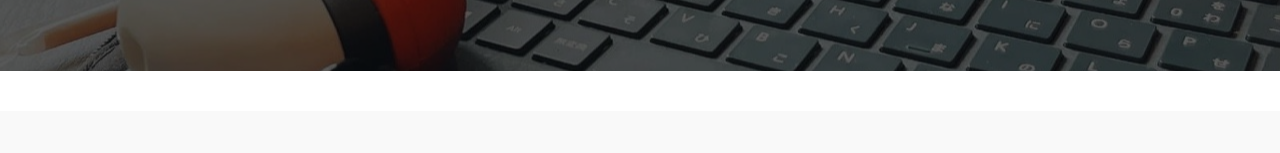
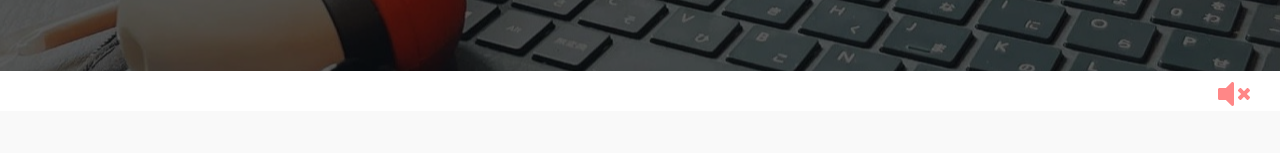
Before and after one commit to BaoNG0105/Portfolio, a React (Vite) app: page / in a window 1280 px wide. Shown: the part 647-800 px from the top of the page. Built offline with nearby package versions, Linux system fonts and the light colour scheme; a web font is replaced by a local one.

Commit message:
import background music

```diff
--- a/src/App.jsx
+++ b/src/App.jsx
@@ -5,12 +5,14 @@ import Footer from './components/Footer';
 import Hero from './components/Hero';
 import ProjectsSection from './sections/ProjectsSection';
 import CherryBlossom from './components/CherryBlossom'; // Import component hoa đào
-// import './styles/App.css'; // File CSS tổng thể
+import AudioPlayer from './components/AudioPlayer'; // Import component AudioPlayer
+import backgroundMusic from './assets/audio/music.mp3';  // Import file nhạc
 
 function App() {
   return (
     <div className="App">
       <CherryBlossom /> {/* Thêm component hoa đào */}
+      <AudioPlayer src={backgroundMusic} /> {/* Thêm component audio */}
       <Header />
       {/* Thêm các section như About, Contact ở đây */}
       <main>
--- /dev/null
+++ b/src/components/AudioPlayer.jsx
@@ -0,0 +1,61 @@
+import React, { useState, useRef, useEffect } from 'react';
+import { FaVolumeUp, FaVolumeMute } from 'react-icons/fa';
+import '../styles/AudioPlayer.css';
+
+const AudioPlayer = ({ src }) => {
+  const [isPlaying, setIsPlaying] = useState(false);
+  const audioRef = useRef(null);
+
+  // Hàm để bật/tắt nhạc
+  const togglePlayPause = () => {
+    const audioEl = audioRef.current;
+    if (isPlaying) {
+      audioEl.pause();
+    } else {
+      audioEl.play().catch(error => console.log("Error attempting to play audio:", error));
+    }
+    // Trạng thái sẽ được cập nhật bởi event listener 'play' và 'pause'
+    // nên không cần gọi setIsPlaying ở đây nữa để tránh xung đột.
+  };
+
+  useEffect(() => {
+    const audioEl = audioRef.current;
+
+    // Đồng bộ trạng thái isPlaying với trình phát audio
+    const handlePlay = () => setIsPlaying(true);
+    const handlePause = () => setIsPlaying(false);
+
+    audioEl.addEventListener('play', handlePlay);
+    audioEl.addEventListener('pause', handlePause);
+
+    // Logic tự động phát khi người dùng tương tác lần đầu
+    const handleFirstInteraction = () => {
+      if (audioEl.paused) {
+        audioEl.play().catch(error => {
+          console.log("Autoplay was prevented. User needs to click the button.", error);
+        });
+      }
+      window.removeEventListener('click', handleFirstInteraction);
+    };
+
+    window.addEventListener('click', handleFirstInteraction);
+
+    // Dọn dẹp khi component unmount
+    return () => {
+      audioEl.removeEventListener('play', handlePlay);
+      audioEl.removeEventListener('pause', handlePause);
+      window.removeEventListener('click', handleFirstInteraction);
+    };
+  }, []); // <-- Thay đổi ở đây: mảng rỗng để effect chỉ chạy một lần
+
+  return (
+    <div>
+      <audio ref={audioRef} src={src} loop style={{ display: 'none' }} />
+      <a onClick={togglePlayPause} className="audio-toggle-button" aria-label="Toggle Music">
+        {isPlaying ? <FaVolumeUp /> : <FaVolumeMute />}
+      </a>
+    </div>
+  );
+};
+
+export default AudioPlayer;
--- /dev/null
+++ b/src/styles/AudioPlayer.css
@@ -0,0 +1,23 @@
+.audio-toggle-button {
+    position: fixed;
+    bottom: 25px;
+    right: 25px;
+    background-color: transparent; /* Xóa màu nền */
+    color: #ff8787; /* Đổi màu icon để dễ nhìn hơn, ví dụ màu đen */
+    border: none;
+    cursor: pointer;
+    font-size: 2rem; /* Tăng kích thước icon một chút */
+    transition: transform 0.2s ease-in-out, color 0.2s ease-in-out;
+    z-index: 1000;
+    padding: 5px; /* Thêm chút đệm để dễ bấm hơn */
+    /* Xóa các thuộc tính không cần thiết cho khung tròn */
+    border-radius: 0;
+    width: auto;
+    height: auto;
+    box-shadow: none;
+  }
+
+  .audio-toggle-button:hover {
+    transform: scale(1.2); /* Hiệu ứng phóng to khi di chuột */
+    color: #ff4444; /* Đổi màu khi di chuột */
+  }
```
Also changed, not shown: 1 other file (tests, documents, lock files or other folders).
